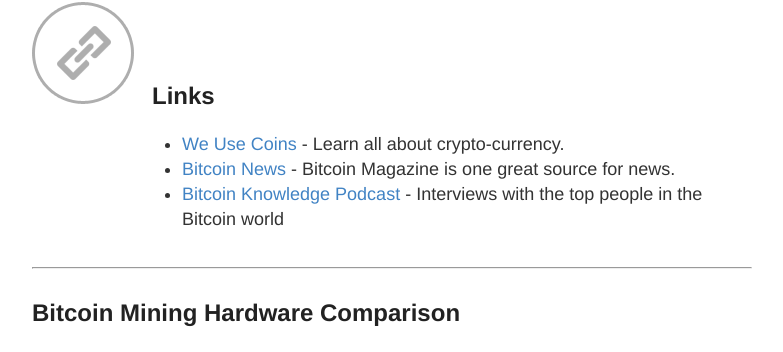
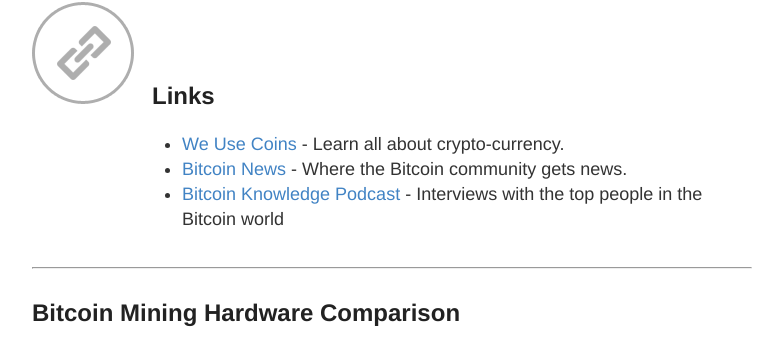
Before and after one commit to vesk4000/bm, a Jekyll site: the page built from index.html, in a window 1280 px wide and 900 px high, scrolled down 1218 px. Shown: the part 101-453 px from the top of the window, without its empty margins (248-1031 px from the left). Built offline with Jekyll 4.4.1, drawn with Linux system fonts in a browser that asks for light colours; nearby versions of some CDN libraries; Markdown is read by kramdown in place of the engine named in the settings.

Commit message:
Replacement

```diff
--- a/index.html
+++ b/index.html
@@ -27,7 +27,7 @@ title: Everything you need to know about Bitcoin mining
     <td><img src="/images/icons/icon-big-links.png" alt="bitcoin links" align="left" width="102" height="102"/></td>
     <td><h2>Links</h2>
     <p><ul><li><a target="_blank" href="https://www.weusecoins.com/">We Use Coins</a> - Learn all about crypto-currency.<br/></li>
-<li><a target="_blank" href="http://www.bitcoinmagazine.com/">Bitcoin News</a> - Bitcoin Magazine is one great source for news.<br/></li>
+<li><a target="_blank" href="https://www.reddit.com/r/Bitcoin/">Bitcoin News</a> - Where the Bitcoin community gets news.<br/></li>
 <li><a href="http://www.bitcoin.kn">Bitcoin Knowledge Podcast</a> - Interviews with the top people in the Bitcoin world</li>
 </ul>
     </td>
```
